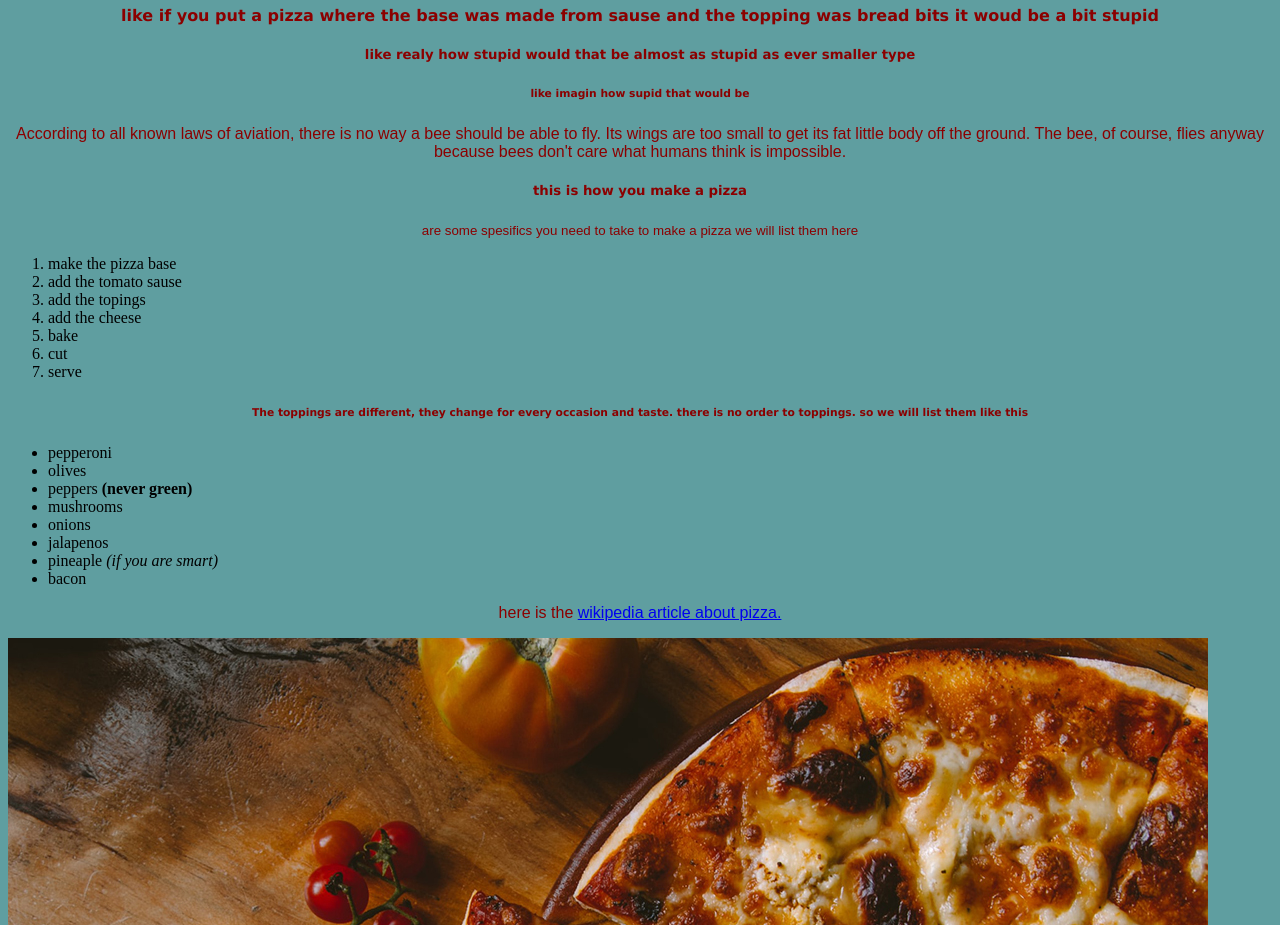
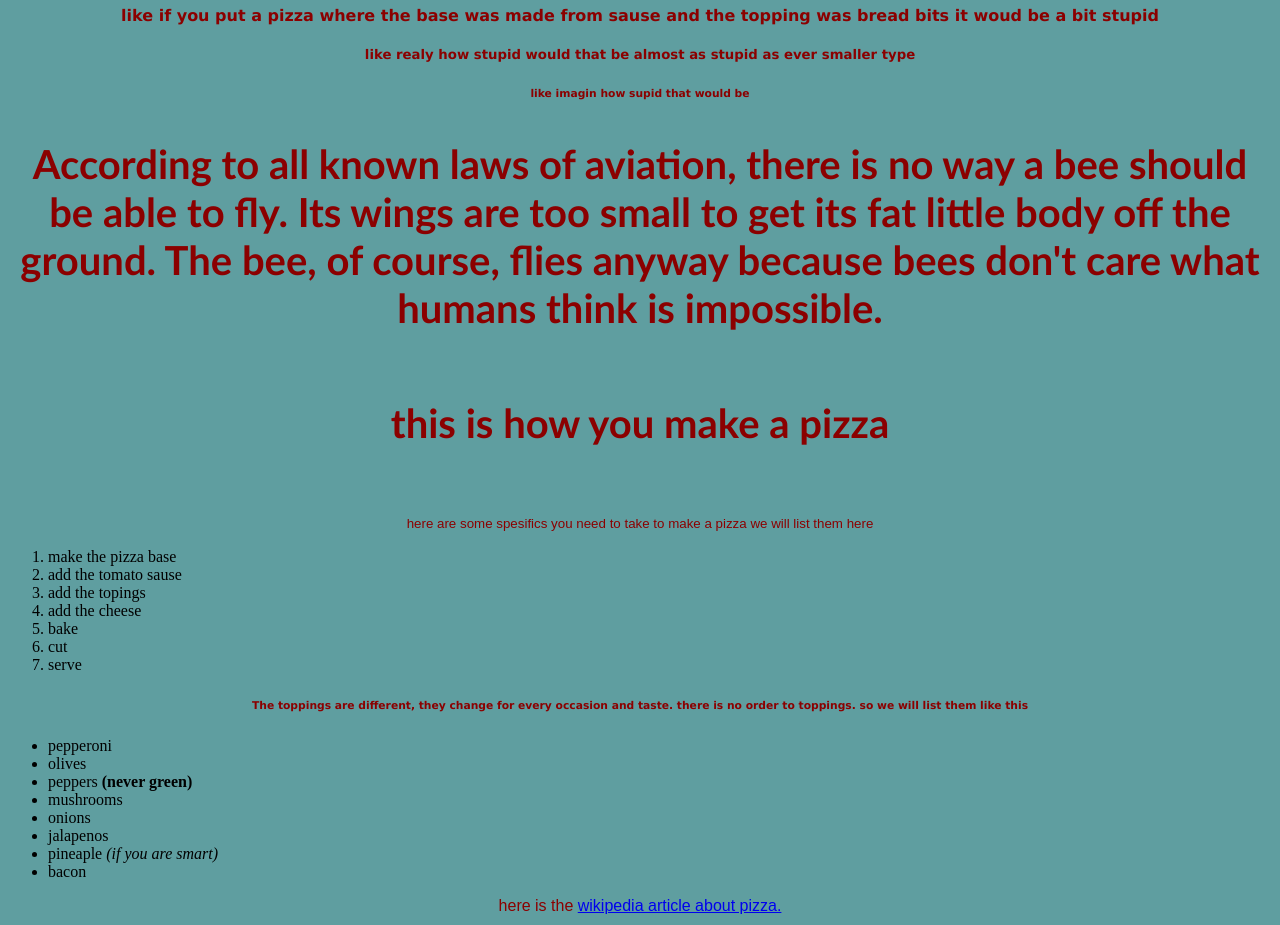
Before and after one commit to kalcifa/test2, a plain HTML site: page index.html in a window 1280 px wide. Shown: the part 960-1885 px from the top of the page. Drawn offline with Linux system fonts and the light colour scheme.

Commit message:
added.special

```diff
--- a/index.html
+++ b/index.html
@@ -26,29 +26,20 @@
 
 
 
-    <p>According to all known laws
+    <p class="special">According to all known laws
         of aviation,
-
-
         there is no way a bee
         should be able to fly.
-
-
         Its wings are too small to get
         its fat little body off the ground.
-
-
         The bee, of course, flies anyway
-
-
         because bees don't care
         what humans think is impossible.
-
     </p>
 
 
-    <h5>this is how you make a pizza</h5>
-    <p><small> are some spesifics you need to take to make a pizza
+    <h5 class="special">this is how you make a pizza</h5>
+    <p><small>  here are some spesifics you need to take to make a pizza
             we will list them here</small></p>
 
 
--- a/styles.css
+++ b/styles.css
@@ -38,3 +38,11 @@ h1 {
 h2{
     color: black;
 }
+
+
+.special {
+    font-family: 'Gill Sans', 'Gill Sans MT', Calibri, 'Trebuchet MS', sans-serif;
+    font-weight: bolder;
+    font-size: 40px;
+    text-align: center;
+}
```
